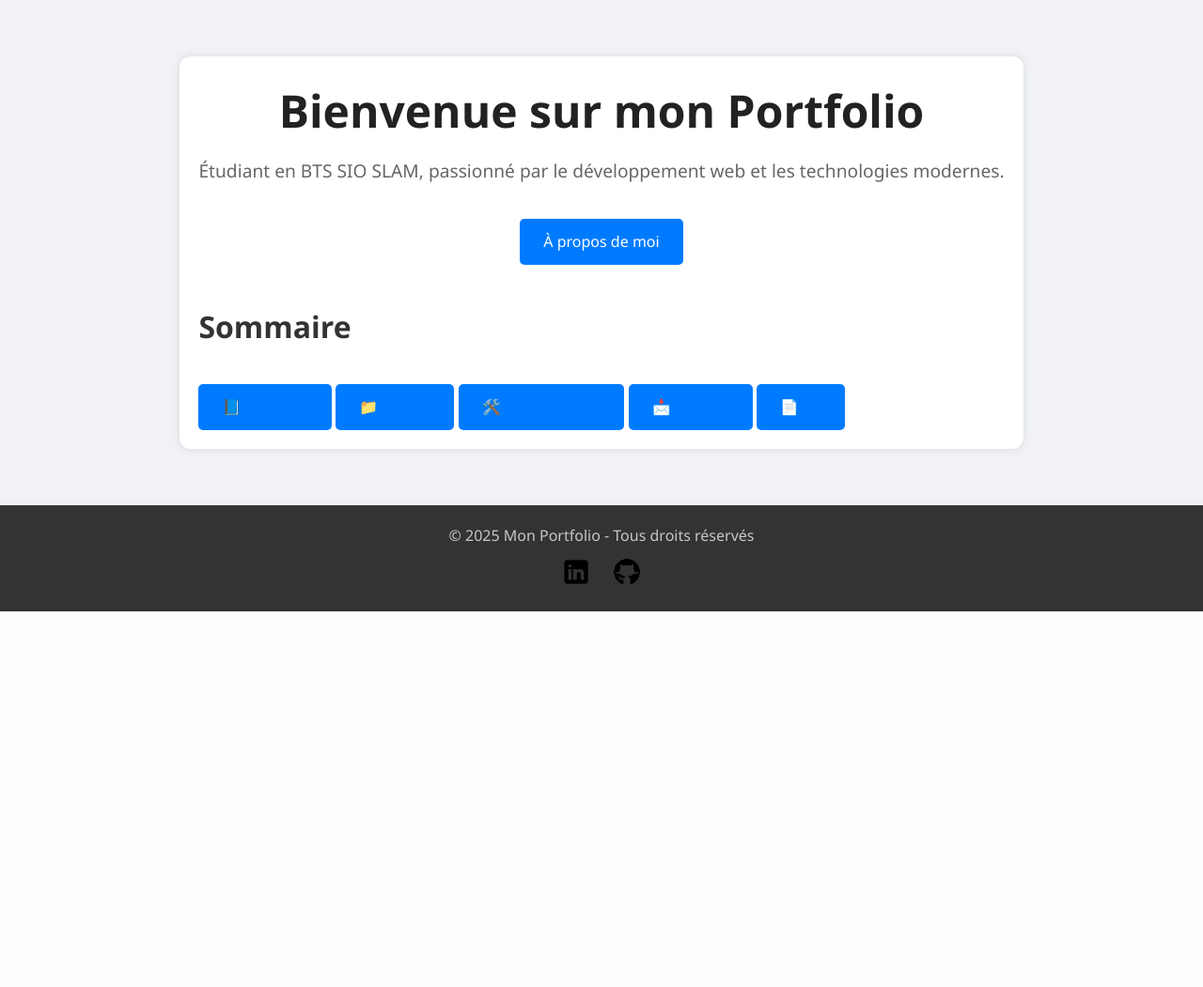
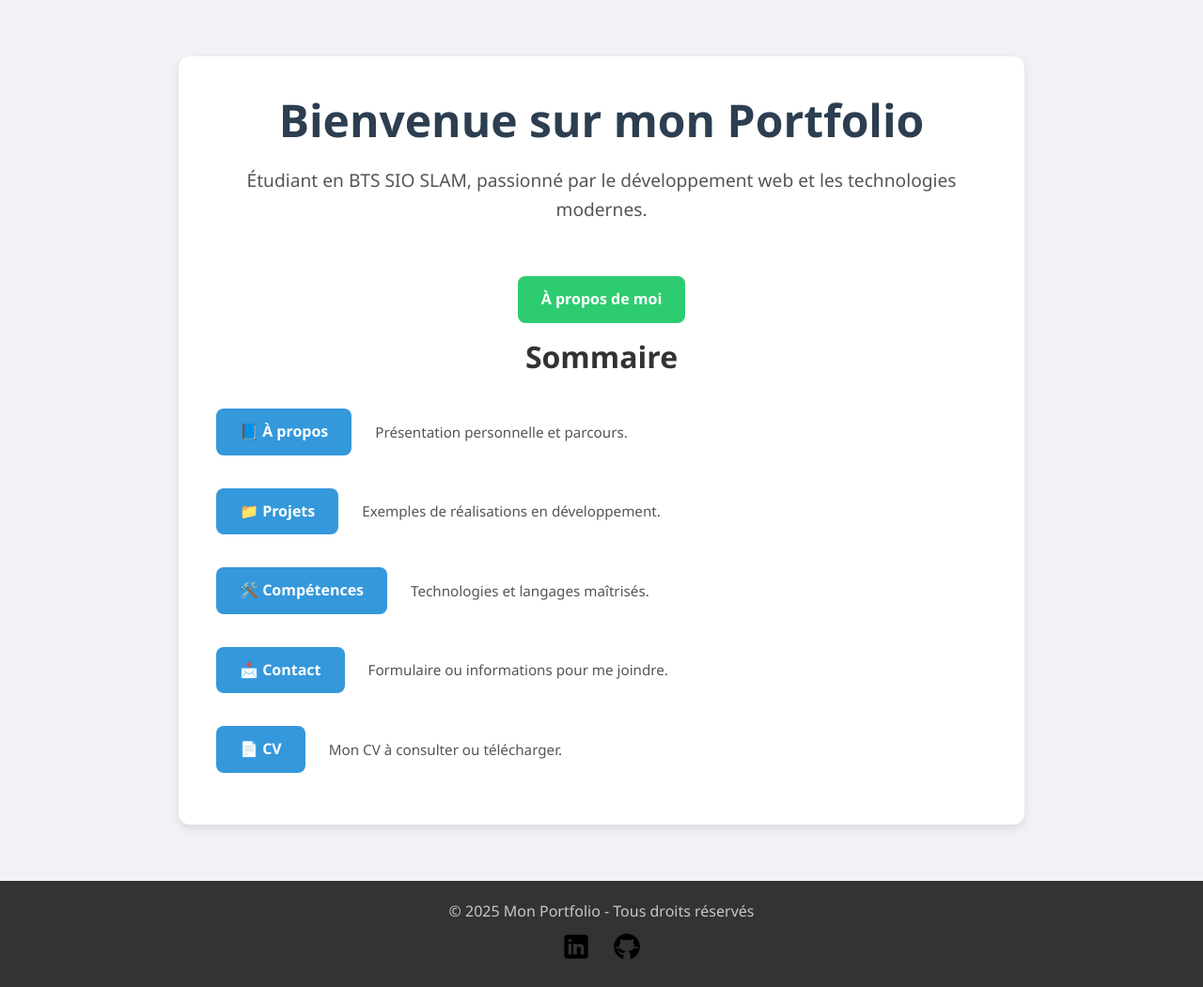
Before and after one commit to BobZouille57/PortFolio, a PHP site: page / in a window 1280 px wide. Shown: the part 193-1244 px from the top of the page at 94% size. Before the commit the page ends 844 px from the top, so only its background shows below. Run offline with PHP 8.4, Linux system fonts and the light colour scheme.

Commit message:
last fix

```diff
--- a/assets/css/index.css
+++ b/assets/css/index.css
@@ -1,81 +1,75 @@
+* {
+    margin: 0;
+    padding: 0;
+    box-sizing: border-box;
+}
+
 body {
     background-color: #f0f2f5;
     font-family: 'Segoe UI', Tahoma, Geneva, Verdana, sans-serif;
-    margin: 0;
-    padding: 0;
+    line-height: 1.6;
 }
 
 .home-container {
-    max-width: 1000px;
+    max-width: 900px;
     margin: 60px auto;
-    padding: 20px;
+    padding: 30px;
+    background-color: #ffffff;
+    border-radius: 12px;
+    box-shadow: 0 4px 10px rgba(0, 0, 0, 0.1);
     text-align: center;
-    background-color: white;
-    border-radius: 12px;
-    box-shadow: 0 0 10px rgba(0, 0, 0, 0.1);
 }
 
 .intro h1 {
     font-size: 3rem;
-    color: #222;
+    color: #2c3e50;
     margin-bottom: 10px;
 }
 
 .subtitle {
     font-size: 1.2rem;
-    color: #666;
+    color: #555;
     margin-bottom: 20px;
 }
 
-.btn, .btn-secondary {
+.btn {
     display: inline-block;
-    margin-top: 15px;
+    margin: 10px;
     padding: 12px 25px;
-    background-color: #007bff;
+    background-color: #3498db;
     color: white;
+    font-weight: bold;
+    border: none;
+    border-radius: 8px;
     text-decoration: none;
-    border-radius: 5px;
-    transition: background-color 0.3s ease;
+    transition: background-color 0.3s ease, transform 0.2s;
 }
 
-.btn-secondary {
-    background-color: #28a745;
+.primary-btn {
+    background-color: #2ecc71;
 }
 
-.btn:hover, .btn-secondary:hover {
-    background-color: #0056b3;
+.btn:hover {
+    background-color: #2980b9;
+    transform: scale(1.05);
 }
 
-.summary {
-    margin-top: 40px;
-    text-align: left;
+.primary-btn:hover {
+    background-color: #27ae60;
 }
 
-.summary h2 {
-    color: #333;
+.summary-item {
+    display: flex;
+    align-items: center;
+    justify-content: flex-start;
+    gap: 15px;
+    margin: 15px 0;
+    flex-wrap: wrap;
 }
 
-.summary ul {
-    list-style: none;
-    padding: 0;
-}
-
-.summary li {
-    margin: 10px 0;
-    font-size: 1.1rem;
-}
-
-.summary a {
-    text-decoration: none;
-    color: #007bff;
-}
-
-.summary a:hover {
-    text-decoration: underline;
-}
-
-.highlight {
-    margin-top: 40px;
+.summary-item .desc {
+    font-size: 0.95rem;
+    color: #555;
 }
 
 @media screen and (max-width: 768px) {
@@ -104,4 +98,13 @@ body {
         flex-direction: column;
         gap: 10px;
     }
+
+    .summary-item {
+        flex-direction: column;
+        align-items: flex-start;
+    }
+
+    .summary-item .desc {
+        padding-left: 0;
+    }
 }
--- a/index.php
+++ b/index.php
@@ -7,17 +7,31 @@
     <section class="intro">
         <h1>Bienvenue sur mon Portfolio</h1>
         <p class="subtitle">Étudiant en BTS SIO SLAM, passionné par le développement web et les technologies modernes.</p>
+        <br>
         <a href="about.php" class="btn primary-btn">À propos de moi</a>
     </section>
 
     <section class="summary">
         <h2>Sommaire</h2>
-        <div class="btn-group">
+        <div class="summary-item">
             <a href="about.php" class="btn">📘 À propos</a>
+            <span class="desc">Présentation personnelle et parcours.</span>
+        </div>
+        <div class="summary-item">
             <a href="projects.php" class="btn">📁 Projets</a>
+            <span class="desc">Exemples de réalisations en développement.</span>
+        </div>
+        <div class="summary-item">
             <a href="skills.php" class="btn">🛠️ Compétences</a>
+            <span class="desc">Technologies et langages maîtrisés.</span>
+        </div>
+        <div class="summary-item">
             <a href="contact.php" class="btn">📩 Contact</a>
+            <span class="desc">Formulaire ou informations pour me joindre.</span>
+        </div>
+        <div class="summary-item">
             <a href="cv.php" class="btn">📄 CV</a>
+            <span class="desc">Mon CV à consulter ou télécharger.</span>
         </div>
     </section>
 </main>
```
